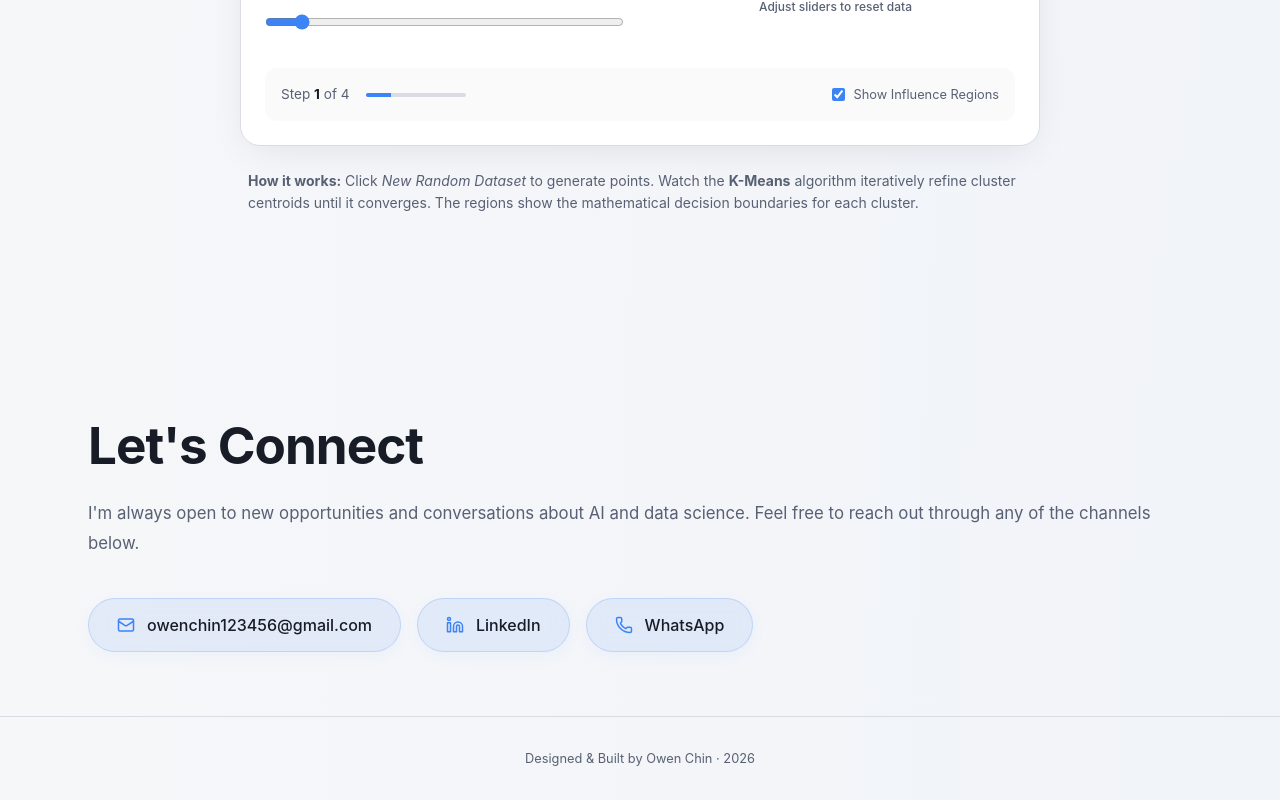
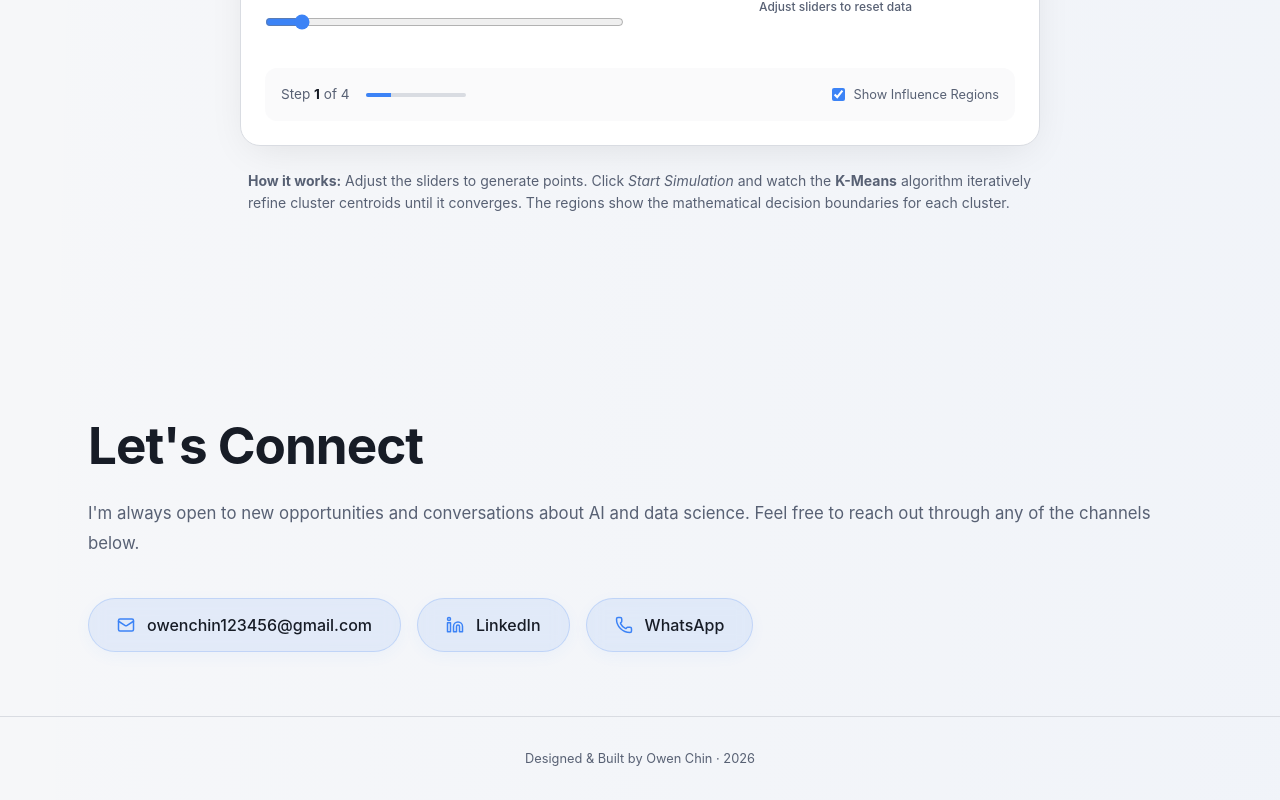
Before and after one commit to Owen2296/myportfolio, a Next.js app: page / in a window 1280 px wide. Shown: the part 6669-7469 px from the top of the page. Built offline with nearby package versions, Linux system fonts and the light colour scheme.

Commit message:
update clustering game footnote

```diff
--- a/app/page.tsx
+++ b/app/page.tsx
@@ -868,7 +868,7 @@ function ClusteringGame() {
 
       <div style={{ marginTop: '1.5rem', padding: '0 0.5rem' }}>
         <p style={{ fontSize: '0.875rem', color: 'hsl(var(--muted-foreground))', lineHeight: 1.6 }}>
-          <strong>How it works:</strong> Click <em>New Random Dataset</em> to generate points. Watch the <strong>K-Means</strong> algorithm iteratively refine cluster centroids until it converges. The regions show the mathematical decision boundaries for each cluster.
+          <strong>How it works:</strong> Adjust the sliders to generate points. Click <em>Start Simulation</em> and watch the <strong>K-Means</strong> algorithm iteratively refine cluster centroids until it converges. The regions show the mathematical decision boundaries for each cluster.
         </p>
       </div>
     </div>
```
